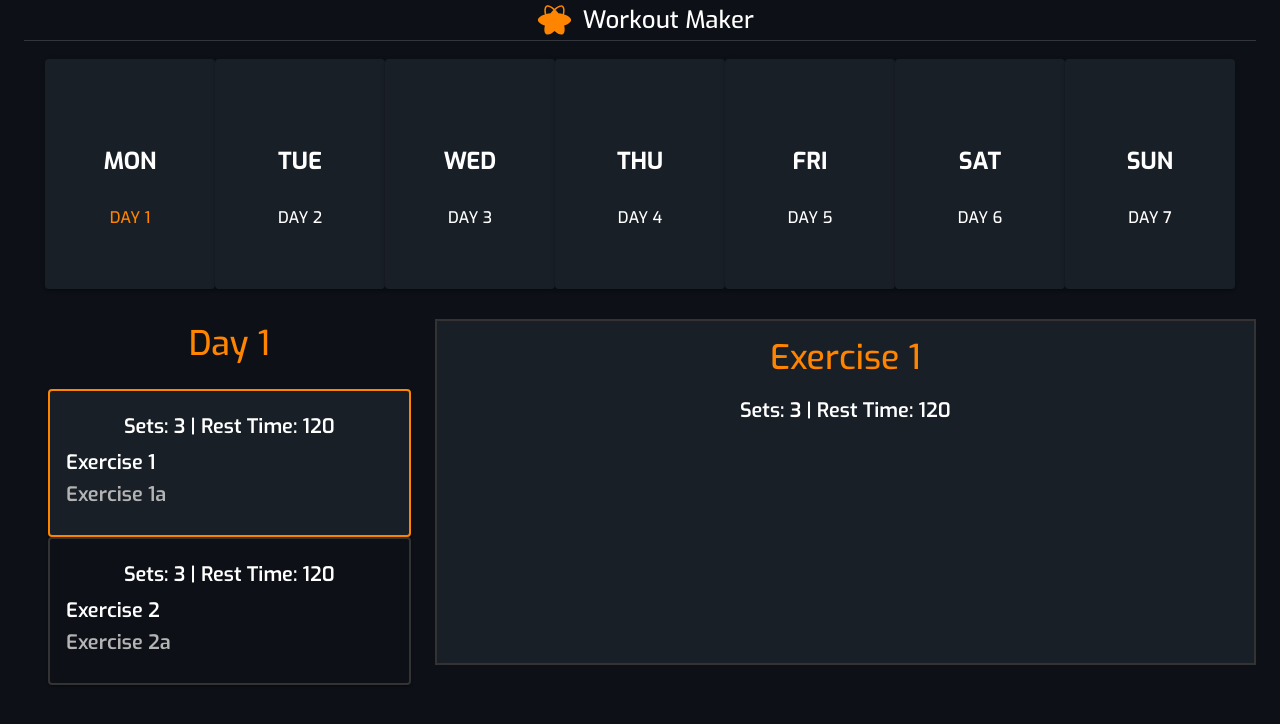
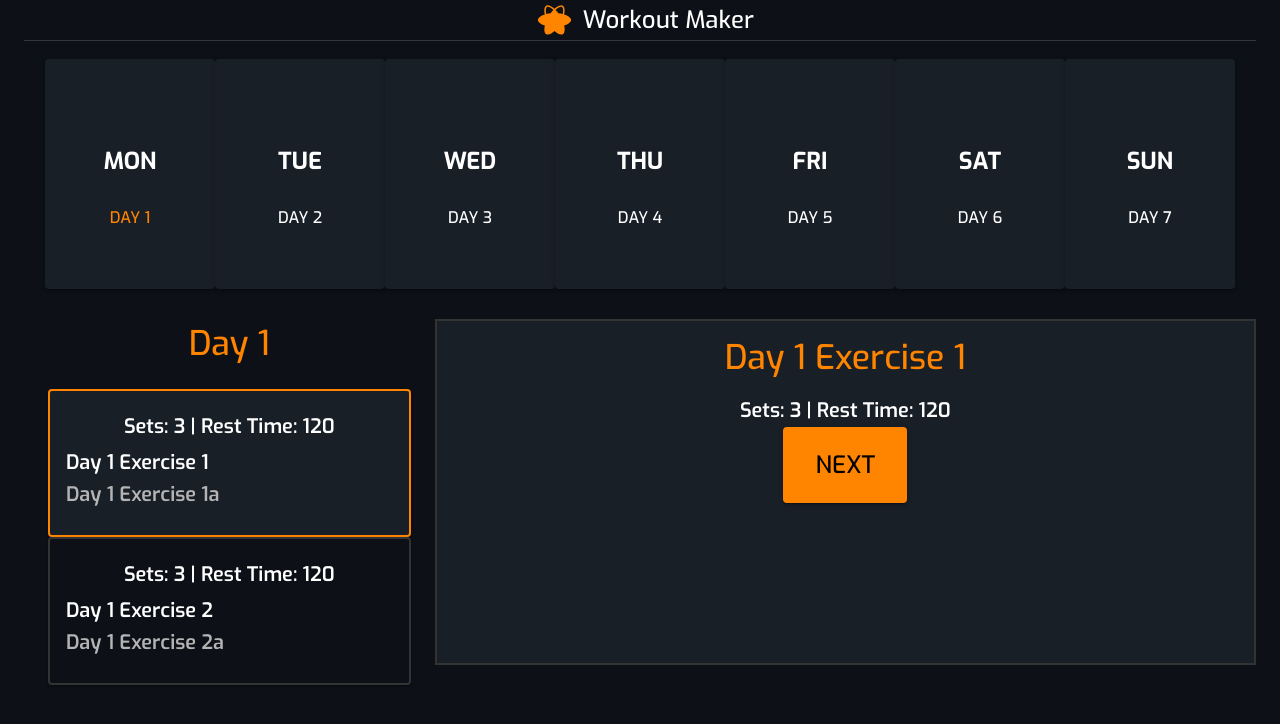
Before and after one commit to vignesh-natarajxn/workout-maker, a React (Create React App) app: page / in a window 1280 px wide. Both pictures are taken after a click on the button "BEGIN WORKOUT". Shown: the top 724 px of the page. Built offline with nearby package versions, Linux system fonts and the light colour scheme.

Commit message:
current exc

```diff
--- a/src/app/App.tsx
+++ b/src/app/App.tsx
@@ -41,16 +41,16 @@ EXERCISE_WEEK.push(
     name: "Day 1",
     exercises: [
       {
-        name: "Exercise 1",
+        name: "Day 1 Exercise 1",
         timeBetween: 120,
         sets: 3,
-        superset: "Exercise 1a",
+        superset: "Day 1 Exercise 1a",
       },
       {
-        name: "Exercise 2",
+        name: "Day 1 Exercise 2",
         timeBetween: 120,
         sets: 3,
-        superset: "Exercise 2a",
+        superset: "Day 1 Exercise 2a",
       },
     ],
   },
@@ -59,16 +59,16 @@ EXERCISE_WEEK.push(
     name: "Day 2",
     exercises: [
       {
-        name: "Exercise 1",
+        name: "Day 2 Exercise 1",
         timeBetween: 120,
         sets: 3,
-        superset: "Exercise 1a",
+        superset: "Day 2 Exercise 1a",
       },
       {
-        name: "Exercise 2",
+        name: "Day 2 Exercise 2",
         timeBetween: 120,
         sets: 3,
-        superset: "Exercise 2a",
+        superset: "Day 2 Exercise 2a",
       },
     ],
   },
@@ -77,16 +77,16 @@ EXERCISE_WEEK.push(
     name: "Day 3",
     exercises: [
       {
-        name: "Exercise 1",
+        name: "Day 3 Exercise 1",
         timeBetween: 120,
         sets: 3,
-        superset: "Exercise 1a",
+        superset: "Day 3 Exercise 1a",
       },
       {
-        name: "Exercise 2",
+        name: "Day 3 Exercise 2",
         timeBetween: 120,
         sets: 3,
-        superset: "Exercise 2a",
+        superset: "Day 3 Exercise 2a",
       },
     ],
   },
@@ -95,16 +95,16 @@ EXERCISE_WEEK.push(
     name: "Day 4",
     exercises: [
       {
-        name: "Exercise 1",
+        name: "Day 4 Exercise 1",
         timeBetween: 120,
         sets: 3,
-        superset: "Exercise 1a",
+        superset: "Day 4 Exercise 1a",
       },
       {
-        name: "Exercise 2",
+        name: "Day 4 Exercise 2",
         timeBetween: 120,
         sets: 3,
-        superset: "Exercise 2a",
+        superset: "Day 4 Exercise 2a",
       },
     ],
   },
@@ -113,16 +113,16 @@ EXERCISE_WEEK.push(
     name: "Day 5",
     exercises: [
       {
-        name: "Exercise 1",
+        name: "Day 5 Exercise 1",
         timeBetween: 120,
         sets: 3,
-        superset: "Exercise 1a",
+        superset: "Day 5 Exercise 1a",
       },
       {
-        name: "Exercise 2",
+        name: "Day 5 Exercise 2",
         timeBetween: 120,
         sets: 3,
-        superset: "Exercise 2a",
+        superset: "Day 5 Exercise 2a",
       },
     ],
   },
@@ -131,16 +131,16 @@ EXERCISE_WEEK.push(
     name: "Day 6",
     exercises: [
       {
-        name: "Exercise 1",
+        name: "Day 6 Exercise 1",
         timeBetween: 120,
         sets: 3,
-        superset: "Exercise 1a",
+        superset: "Day 6 Exercise 1a",
       },
       {
-        name: "Exercise 2",
+        name: "Day 6 Exercise 2",
         timeBetween: 120,
         sets: 3,
-        superset: "Exercise 2a",
+        superset: "Day 6 Exercise 2a",
       },
     ],
   },
@@ -149,16 +149,16 @@ EXERCISE_WEEK.push(
     name: "Day 7",
     exercises: [
       {
-        name: "Exercise 1",
+        name: "Day 7 Exercise 1",
         timeBetween: 120,
         sets: 3,
-        superset: "Exercise 1a",
+        superset: "Day 7 Exercise 1a",
       },
       {
-        name: "Exercise 2",
+        name: "Day 7 Exercise 2",
         timeBetween: 120,
         sets: 3,
-        superset: "Exercise 2a",
+        superset: "Day 7 Exercise 2a",
       },
     ],
   }
@@ -177,7 +177,6 @@ function App() {
   useEffect(() => {
     setExerciseWeek(EXERCISE_WEEK);
     setSelectedDay(EXERCISE_WEEK[0]);
-    setCurrentDay(EXERCISE_WEEK[0]);
   }, []);
 
   // useEffect(() => {
@@ -211,14 +210,14 @@ function App() {
           <UIExerciseWeek
             exerciseWeek={exerciseWeek}
             selectedDay={selectedDay}
-            currentDay={currentDay}
             setSelectedDay={handleSelectedDay}
-            setCurrentDay={handleCurrentDay}
           />
 
           <UIExerciseDay
             selectedDay={selectedDay}
             setSelectedDay={handleSelectedDay}
+            currentDay={currentDay}
+            setCurrentDay={handleCurrentDay}
           />
         </Box>
       </Container>
--- a/src/app/layout/UIExerciseDay.tsx
+++ b/src/app/layout/UIExerciseDay.tsx
@@ -9,14 +9,7 @@ import { ExerciseDay } from "../models/exerciseDay";
 import { Exercise } from "../models/exercise";
 
 // Material UI
-import {
-  Card,
-  Container,
-  Grid,
-  Paper,
-  styled,
-  Typography,
-} from "@mui/material";
+import { Card, Container, Grid, Typography } from "@mui/material";
 import { makeStyles } from "@mui/styles";
 
 /************************************************************************************************/
@@ -24,15 +17,9 @@ import { makeStyles } from "@mui/styles";
 interface Props {
   selectedDay: ExerciseDay | undefined;
   setSelectedDay: (id: string) => void;
+  currentDay: ExerciseDay | undefined;
+  setCurrentDay: (id: string) => void;
 }
-
-const Item = styled(Paper)(({ theme }) => ({
-  backgroundColor: theme.palette.mode === "dark" ? "#1A2027" : "#fff",
-  ...theme.typography.body2,
-  padding: theme.spacing(1),
-  textAlign: "center",
-  color: theme.palette.text.secondary,
-}));
 
 const useStyles: any = makeStyles((theme) => ({
   exc: {
@@ -54,22 +41,27 @@ const useStyles: any = makeStyles((theme) => ({
 
 /************************************************************************************************/
 
-export default function UIExerciseDay({ selectedDay, setSelectedDay }: Props) {
-  const [open, setOpen] = useState(true);
+export default function UIExerciseDay({
+  selectedDay,
+  currentDay,
+  setCurrentDay,
+}: Props) {
   const [currentExercise, setCurrentExercise] = useState<Exercise | undefined>(
     undefined
   );
-  const currentExerciseHandler = () => {
+  const setCurrentDayHandler = (id: string) => {
+    setCurrentDay(id)
     if (currentExercise === undefined) {
       setCurrentExercise(selectedDay!.exercises[0]);
-    } else {
     }
   };
 
+  const setCurrentExerciseHandler = () => {
+
+  }
+
   const classes = useStyles();
-  const handleClick = () => {
-    setOpen(!open);
-  };
+
   return (
     <>
       {selectedDay && (
@@ -96,8 +88,10 @@ export default function UIExerciseDay({ selectedDay, setSelectedDay }: Props) {
           </Grid>
           <Grid item xs={8} className={classes.card}>
             <UIExerciseDayMain
+              selectedDay={selectedDay}
+              setCurrentDay={setCurrentDayHandler}
               currentExercise={currentExercise}
-              setCurrentExercise={currentExerciseHandler}
+              setCurrentExercise={setCurrentExerciseHandler}
             />
           </Grid>
         </Grid>
--- a/src/app/layout/UIExerciseDayMain.tsx
+++ b/src/app/layout/UIExerciseDayMain.tsx
@@ -2,22 +2,30 @@ import React from "react";
 
 // Models
 import { Exercise } from "../models/exercise";
+import { ExerciseDay } from '../models/exerciseDay'
 
 // Material UI
 import { Button, Container, Typography } from "@mui/material";
 /************************************************************************************************/
 
 interface Props {
+  selectedDay: ExerciseDay | undefined;
+  setCurrentDay: (id: string) => void;
   currentExercise: Exercise | undefined;
-  setCurrentExercise: any;
+  setCurrentExercise: (id: string) => void;
 }
 
 /************************************************************************************************/
 
 export default function UIExerciseDayMain({
+  selectedDay,
+  setCurrentDay,
   currentExercise,
   setCurrentExercise,
 }: Props) {
+
+
+
   return (
     <Container>
       {currentExercise ? (
@@ -29,13 +37,18 @@ export default function UIExerciseDayMain({
             Sets: {currentExercise.sets} | Rest Time:{" "}
             {currentExercise.timeBetween}
           </Typography>
+          <Button variant="contained" onClick={() => (setCurrentExercise(selectedDay!.id))}>
+            <Typography variant="h5" margin={2} color="#000000">
+              Next
+            </Typography>
+          </Button>
         </>
       ) : (
         <>
           <Typography variant="h4" margin={3} color="#ffffff">
             Overview:
           </Typography>
-          <Button variant="contained" onClick={setCurrentExercise}>
+          <Button variant="contained" onClick={() => (setCurrentDay(selectedDay!.id))}>
             <Typography variant="h5" margin={2} color="#000000">
               Begin Workout
             </Typography>
--- a/src/app/layout/UIExerciseWeek.tsx
+++ b/src/app/layout/UIExerciseWeek.tsx
@@ -18,8 +18,6 @@ interface Props {
   exerciseWeek: ExerciseDay[];
   selectedDay: ExerciseDay | undefined;
   setSelectedDay: (id: string) => void;
-  currentDay: ExerciseDay | undefined;
-  setCurrentDay: (id: string) => void;
 }
 const useStyles: any = makeStyles({
   day: {
@@ -40,8 +38,6 @@ export default function UIExerciseWeek({
   exerciseWeek,
   selectedDay,
   setSelectedDay,
-  currentDay,
-  setCurrentDay,
 }: Props) {
   const classes = useStyles();
   const [hover, setHover] = useState(false);
```
